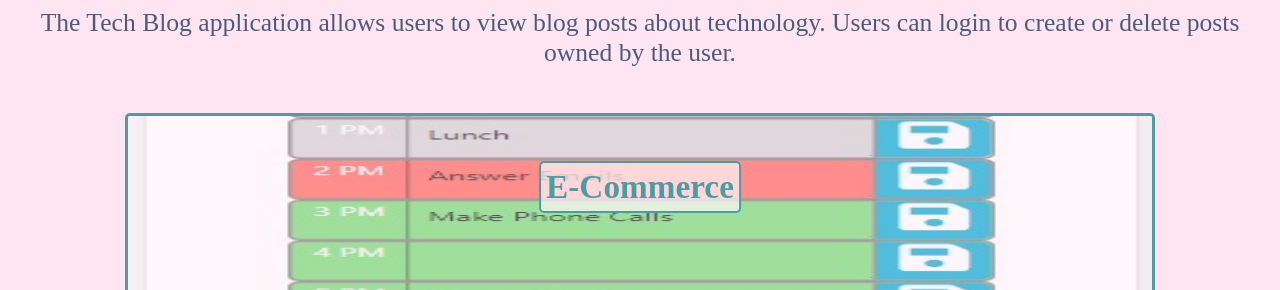
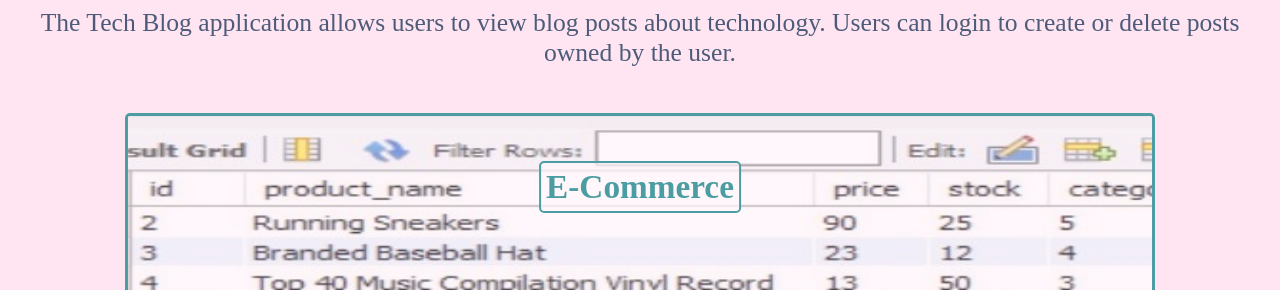
Before and after one commit to Rebecca-Diroll/16-Portfolio, a plain HTML site: page index.html in a window 1280 px wide. Shown: the part 1840-2130 px from the top of the page. Drawn offline with Linux system fonts and the light colour scheme.

Commit message:
Add e-commerce image and update index.html project link.

```diff
--- a/index.html
+++ b/index.html
@@ -94,7 +94,7 @@
         <br/>
         <div class="scheduler">
           <a href="https://rebecca-diroll.github.io/05-Scheduler/" target="_blank">
-            <img src="assets/images/scheduler-small.jpg" alt="Daily Scheduler" style="width: 80%; height: 200px"
+            <img src="assets/images/e-commerce-db.jpg" alt="Daily Scheduler" style="width: 80%; height: 200px"
             class="work-img"/>
             <div class="scheduler-heading">E-Commerce</div></a>
         </div>
```
Also changed, not shown: assets/images/e-commerce-db.jpg (added).
